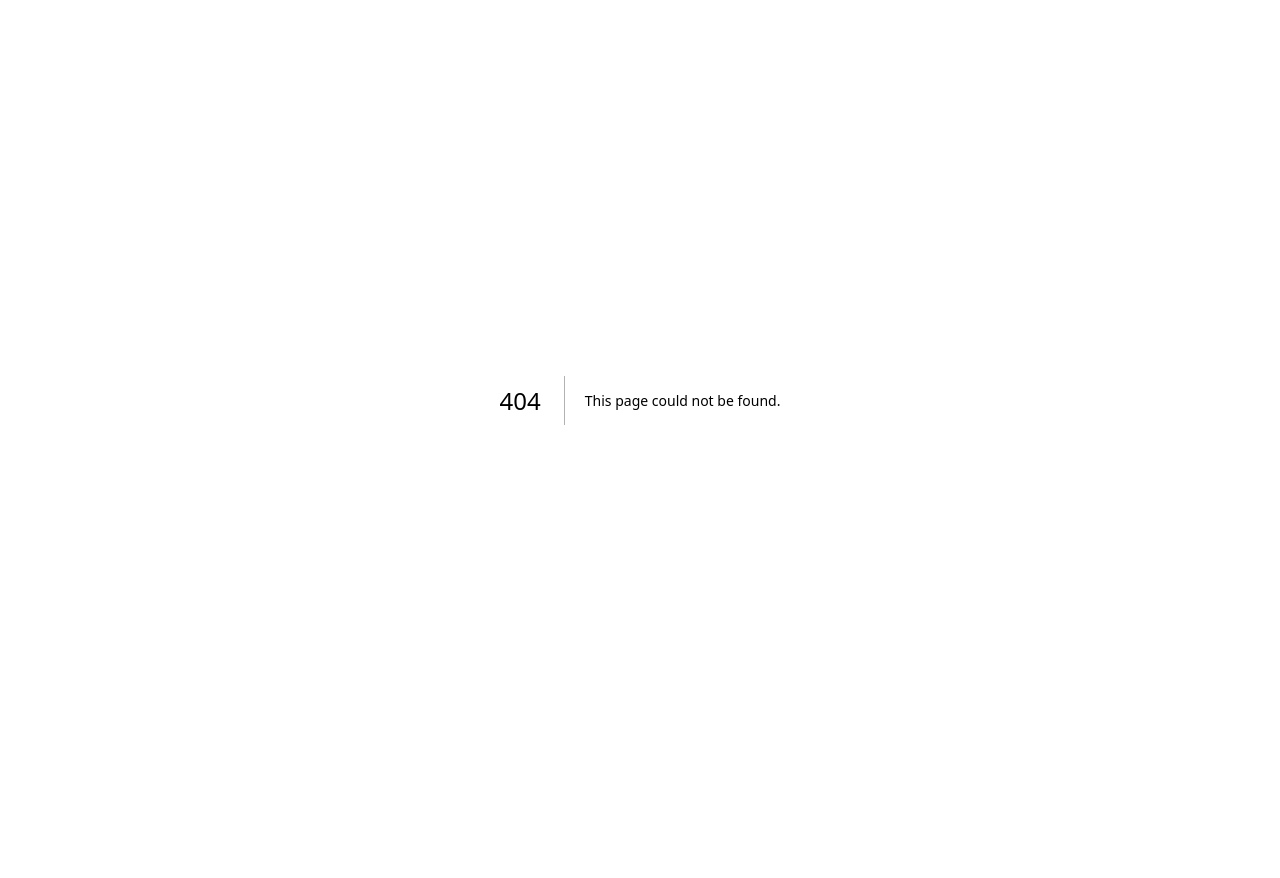
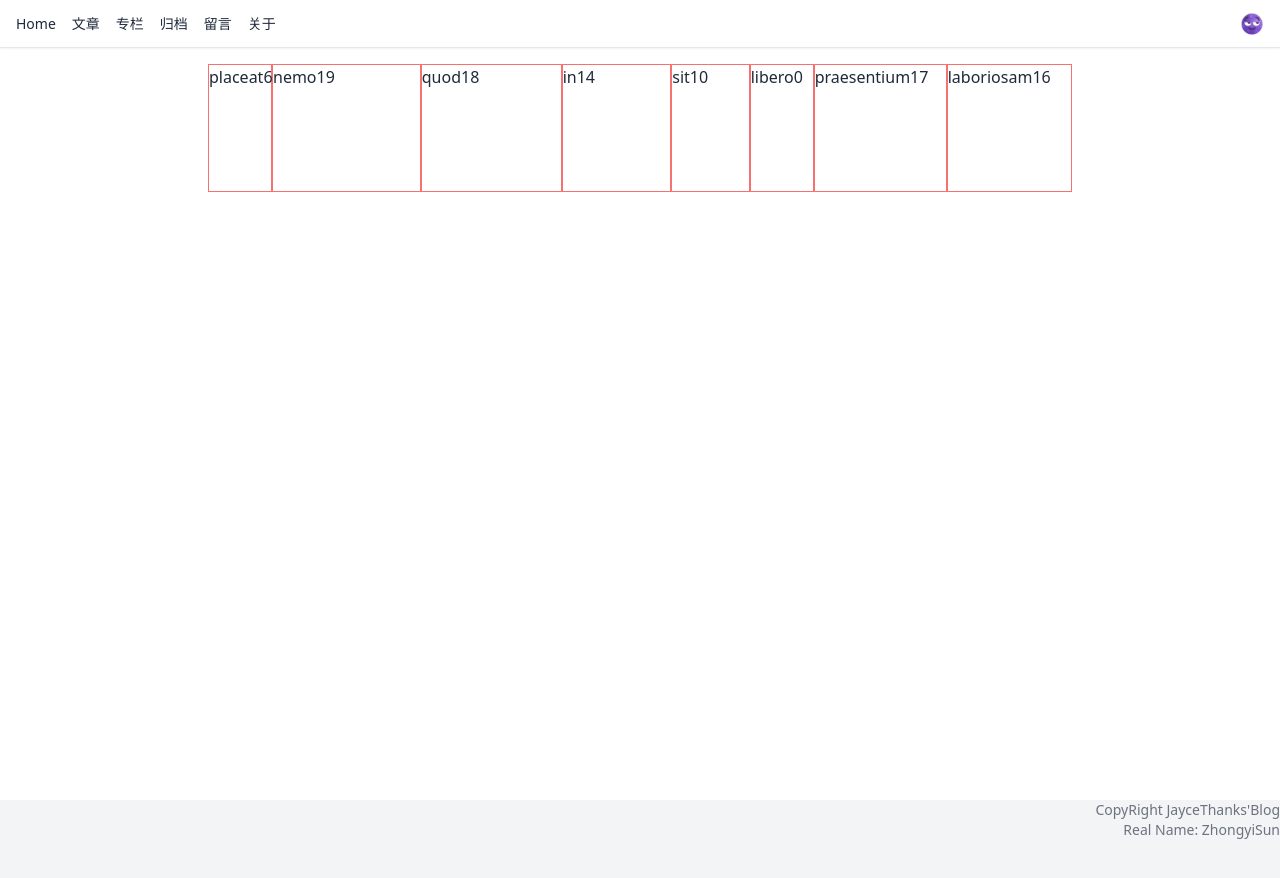
Before and after one commit to jaycethanks/zhongyi-blog, a Next.js app: page /column in a window 1280 px wide. Before the commit this address had no page. Shown: the top 878 px of the page. Before the commit the page ends 800 px from the top, so only its background shows below. Built offline with nearby package versions, Linux system fonts and the light colour scheme.

Commit message:
todo: flow layout of column

```diff
--- a/components/App/MessageBoard/MessageList/index.tsx
+++ b/components/App/MessageBoard/MessageList/index.tsx
@@ -237,11 +237,15 @@ const MessageList = () => {
                 <div className="top-half ">
                   <div className="header flex justify-between text-slate-400 dark:text-slate-600">
                     <div className="time">{createdAt}</div>
-                    <div className="operation cursor-pointer">
-                      <Popover>
-                        <DotMenu className=" fill-slate-400 dark:fill-slate-600" />
+                    {/* <div className="operation cursor-pointer">
+                      <Popover
+                        triggerBtn={
+                          <DotMenu className=" fill-slate-400 dark:fill-slate-600" />
+                        }
+                      >
+                        Lorem ipsum dolor sit amet.
                       </Popover>
-                    </div>
+                    </div> */}
                   </div>
                   <div className="content break-all text-sm">
                     {content +
--- a/components/common/Layout.tsx
+++ b/components/common/Layout.tsx
@@ -7,7 +7,7 @@ interface pageProps {}
 
 export default ({ children }: PropsWithChildren<pageProps>) => {
   return (
-    <div className="text-slate-800 transition-colors duration-300  dark:bg-gray-900 dark:text-slate-400">
+    <div className="bg-main text-slate-800 transition-colors duration-300  dark:bg-gray-900 dark:text-slate-400">
       <NavBar />
       <main className="min-h-[calc(100vh-3rem)] dark:bg-gray-900">
         {children}
--- a/components/common/Popover/index.tsx
+++ b/components/common/Popover/index.tsx
@@ -1,10 +1,43 @@
-import { PropsWithChildren } from 'react';
+import Image from 'next/image';
+import { ChangeEvent, ChangeEventHandler, PropsWithChildren, ReactElement, useState } from 'react';
 
-const Popover: React.FC<PropsWithChildren> = ({ children }) => {
+import sun from '@/components/Icons/animateIcon/sun.png';
+
+type PopoverProps = {
+  triggerBtn: ReactElement;
+};
+const Popover: React.FC<PropsWithChildren & PopoverProps> = ({
+  children,
+  triggerBtn,
+}) => {
+  const [checked, setChecked] = useState(false);
+  const handleChange = (e: ChangeEvent<HTMLInputElement>) => {
+    setChecked(e.target.checked);
+  };
   return (
     <div className="relative">
-      {children}
-      <div className="absolute right-0 top-2 h-4 w-20 border border-red-700 bg-red-400"></div>
+      <label htmlFor="trigger" className="flex">
+        {triggerBtn}
+        <input
+          type="checkbox"
+          id="trigger"
+          className="inline-block"
+          onChange={handleChange}
+        />
+      </label>
+      {checked && (
+        <>
+          <div className="absolute right-1 top-3.5   h-1.5 w-1.5 rotate-45  bg-slate-300"></div>
+          <div className="absolute -right-1.5 top-4  gap-2 rounded-lg bg-slate-300 p-2">
+            {/* {children} */}
+            <Image src={sun} className="inline-block h-6 w-6" alt="" />
+            <Image src={sun} className="inline-block h-6 w-6" alt="" />
+            <Image src={sun} className="inline-block h-6 w-6" alt="" />
+            <Image src={sun} className="inline-block h-6 w-6" alt="" />
+            <Image src={sun} className="inline-block h-6 w-6" alt="" />
+          </div>
+        </>
+      )}
     </div>
   );
 };
--- /dev/null
+++ b/pages/column.tsx
@@ -0,0 +1,158 @@
+import Head from 'next/head';
+
+import ArchiveList from '@/components/App/Archive/ArchiveList';
+import HeadSummary from '@/components/App/Archive/HeadSummary';
+import Container from '@/components/common/Container';
+import Heading from '@/components/common/Heading';
+import Layout from '@/components/common/Layout';
+
+let mockColumns: any = [
+  {
+    createdAt: "2022-12-16T03:55:24.420Z",
+    name: "placeat",
+    description: "aperiam-aliquid-necessitatibus",
+    id: "1",
+    count: 27347,
+    list: [
+      {
+        title: "incubate Wyoming",
+        subtitle: "sapiente-sunt-porro",
+        artid: "e14b0cf1-6bec-4b71-92af-9af9f7770b35",
+      },
+    ],
+  },
+  {
+    createdAt: "2022-12-16T03:03:04.568Z",
+    name: "nemo",
+    description: "omnis-atque-distinctio",
+    id: "2",
+    count: 87453,
+    list: [
+      {
+        title: "Islands USB Northeast",
+        subtitle: "unde-dolorum-non",
+        artid: "c3470204-f65f-4050-80b1-ec49f7709920",
+      },
+    ],
+  },
+  {
+    createdAt: "2022-12-15T15:46:37.211Z",
+    name: "quod",
+    description: "culpa-esse-maxime",
+    id: "3",
+    count: 83296,
+    list: [
+      {
+        title: "Coordinator Arsenic",
+        subtitle: "deleniti-ex-vitae",
+        artid: "b5ad3e3c-a24f-4f2a-9df8-48978ca1d57a",
+      },
+    ],
+  },
+  {
+    createdAt: "2022-12-15T19:10:00.537Z",
+    name: "in",
+    description: "laboriosam-sunt-et",
+    id: "4",
+    count: 63083,
+    list: [
+      {
+        title: "TLS meter",
+        subtitle: "laborum-culpa-deserunt",
+        artid: "e72e1106-7eaa-4c98-8c6f-6eec974fac49",
+      },
+    ],
+  },
+  {
+    createdAt: "2022-12-15T17:09:17.043Z",
+    name: "sit",
+    description: "magni-officia-consequatur",
+    id: "5",
+    count: 43190,
+    list: [
+      {
+        title: "West",
+        subtitle: "iusto-quis-nostrum",
+        artid: "6b44cda5-206c-46da-a1ae-6ae2d2e540e7",
+      },
+    ],
+  },
+  {
+    createdAt: "2022-12-15T08:57:38.944Z",
+    name: "libero",
+    description: "ex-non-architecto",
+    id: "6",
+    count: 2105,
+    list: [
+      {
+        title: "strategize",
+        subtitle: "rem-facere-incidunt",
+        artid: "1e18db43-41bb-4675-bf40-c35666de77e1",
+      },
+    ],
+  },
+  {
+    createdAt: "2022-12-15T07:55:30.350Z",
+    name: "praesentium",
+    description: "quia-sit-aperiam",
+    id: "7",
+    count: 75495,
+    list: [
+      {
+        title: "Trial City",
+        subtitle: "quam-fugit-voluptatem",
+        artid: "e4453913-b712-4d3d-a7d2-ef4ea7cac981",
+      },
+    ],
+  },
+  {
+    createdAt: "2022-12-16T05:58:24.011Z",
+    name: "laboriosam",
+    description: "esse-placeat-architecto",
+    id: "8",
+    count: 71563,
+    list: [
+      {
+        title: "matrix Cuban application",
+        subtitle: "debitis-inventore-deserunt",
+        artid: "a7e47903-a298-49f0-b757-c7eda52845ef",
+      },
+    ],
+  },
+];
+const total = mockColumns
+  .map((col: any) => col.count)
+  .reduce((pre: any, cur: any) => pre + cur);
+
+mockColumns = mockColumns.map((col: any) => {
+  col.percent = ((col.count / total) * 100).toFixed(0);
+  console.log("[col.percent]: ", col.percent);
+  return col;
+});
+export default (props) => {
+  return (
+    <Layout>
+      <Head>
+        <title>ZY - 专栏</title>
+      </Head>
+      <Container>
+        <div className="flex">
+          {mockColumns.map((column: any) => {
+            const { createdAt, description, percent, id, list, name, count } =
+              column;
+            return (
+              <div
+                key={id}
+                className={`min-h-[8rem]  min-w-[4rem] border border-red-400`}
+                style={{ width: `${percent}%` }}
+              >
+                {name}
+                {percent}
+              </div>
+            );
+          })}
+        </div>
+      </Container>
+    </Layout>
+  );
+};
--- a/tailwind.config.js
+++ b/tailwind.config.js
@@ -1,13 +1,15 @@
 /** @type {import('tailwindcss').Config} */
 module.exports = {
-  darkMode: 'class',
+  darkMode: "class",
   content: [
-    './app/**/*.{js,ts,jsx,tsx}',
-    './pages/**/*.{js,ts,jsx,tsx}',
-    './components/**/*.{js,ts,jsx,tsx}',
+    "./app/**/*.{js,ts,jsx,tsx}",
+    "./pages/**/*.{js,ts,jsx,tsx}",
+    "./components/**/*.{js,ts,jsx,tsx}",
   ],
   theme: {
-    extend: {},
+    extend: {
+      "bg-main": "#f9f7f1",
+    },
   },
   plugins: [],
 };
```
Also changed, not shown: pages/_app.tsx (+4 -0 lines).
